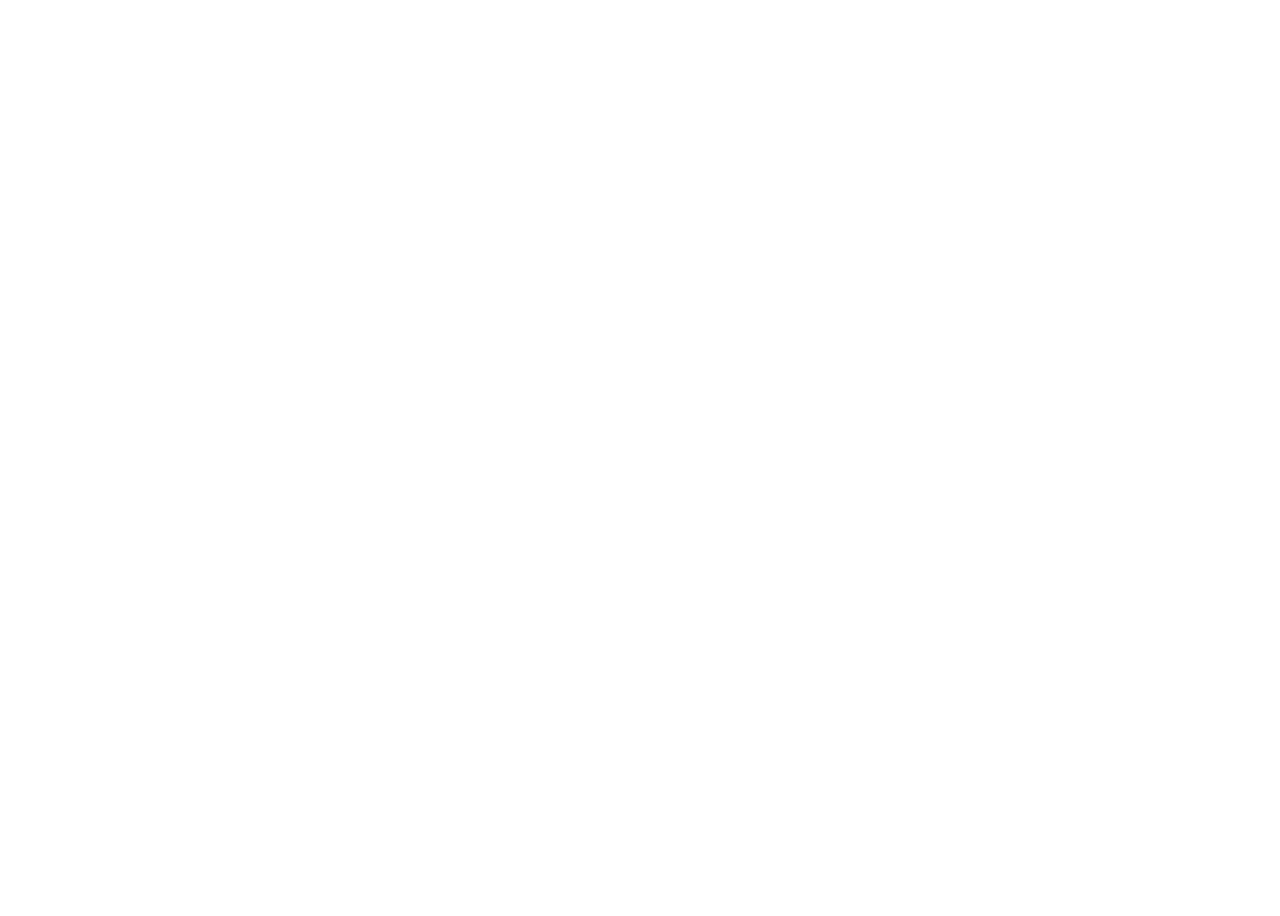
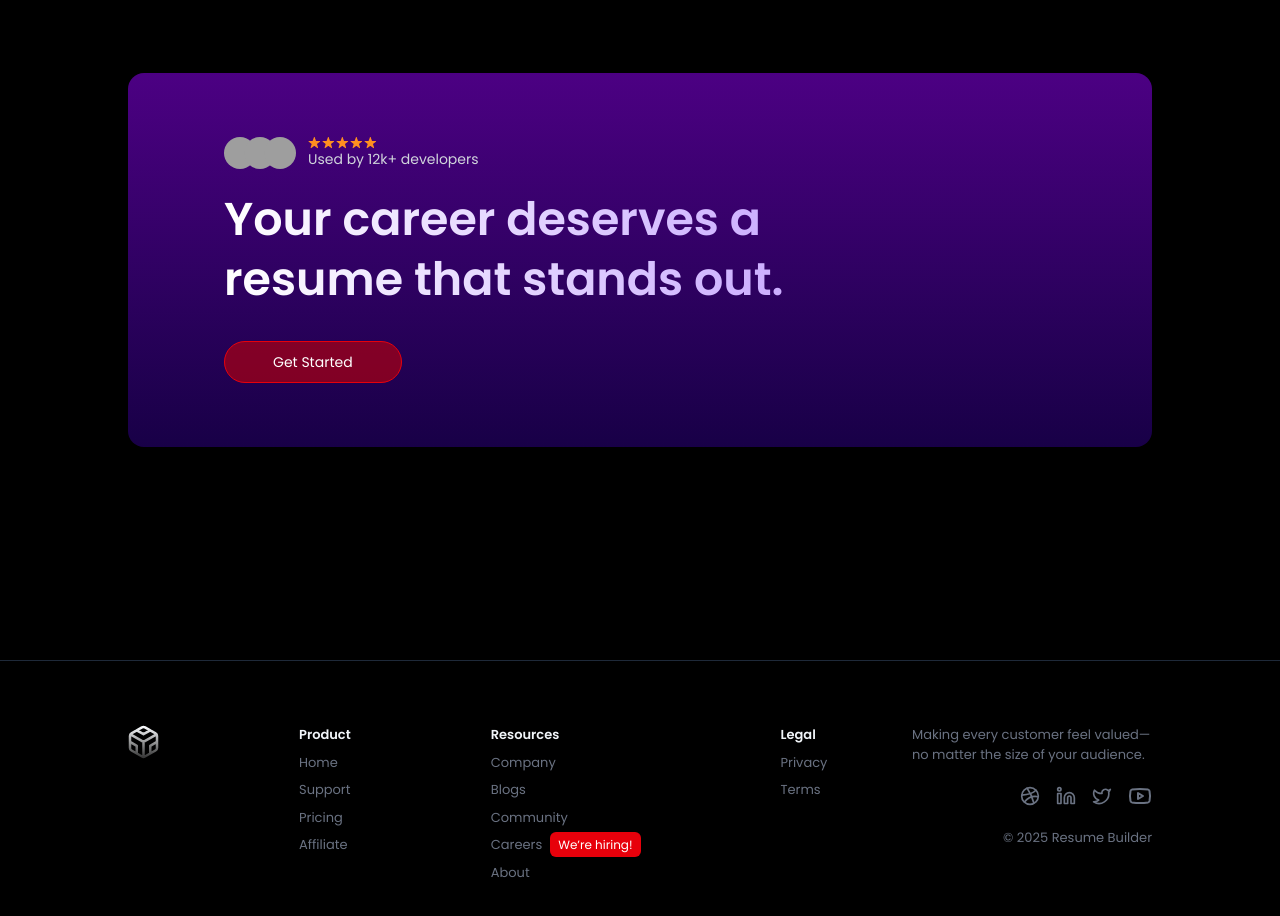
Before and after one commit to KunalTechs/Resume-Builder, a React (Vite) app in the folder frontend/: page / in a window 1280 px wide. Shown: the part 2580-3496 px from the top of the page. Before the commit the page ends 2440 px from the top, so only its background shows below. Built offline with nearby package versions, Linux system fonts and the light colour scheme; grey boxes are pictures that could not be loaded; the HTML template or start-up script is replaced by a standard one.

Commit message:
add calltoaction and footer section to route in home

```diff
--- a/frontend/src/pages/Home.jsx
+++ b/frontend/src/pages/Home.jsx
@@ -3,6 +3,8 @@
 import Hero from '../components/home/Hero'
 import Features from '../components/home/Feature'
 import Testimonial from '../components/home/Testimonial'
+import CalltoAction from '../components/home/CalltoAction'
+import Footer from '../components/home/Footer'
 
 const Home = () => {
   return (
@@ -11,6 +13,8 @@
       <Hero/>
       <Features/>
       <Testimonial/>
+      <CalltoAction/>
+      <Footer/>
     </div>
   )
 }
```
